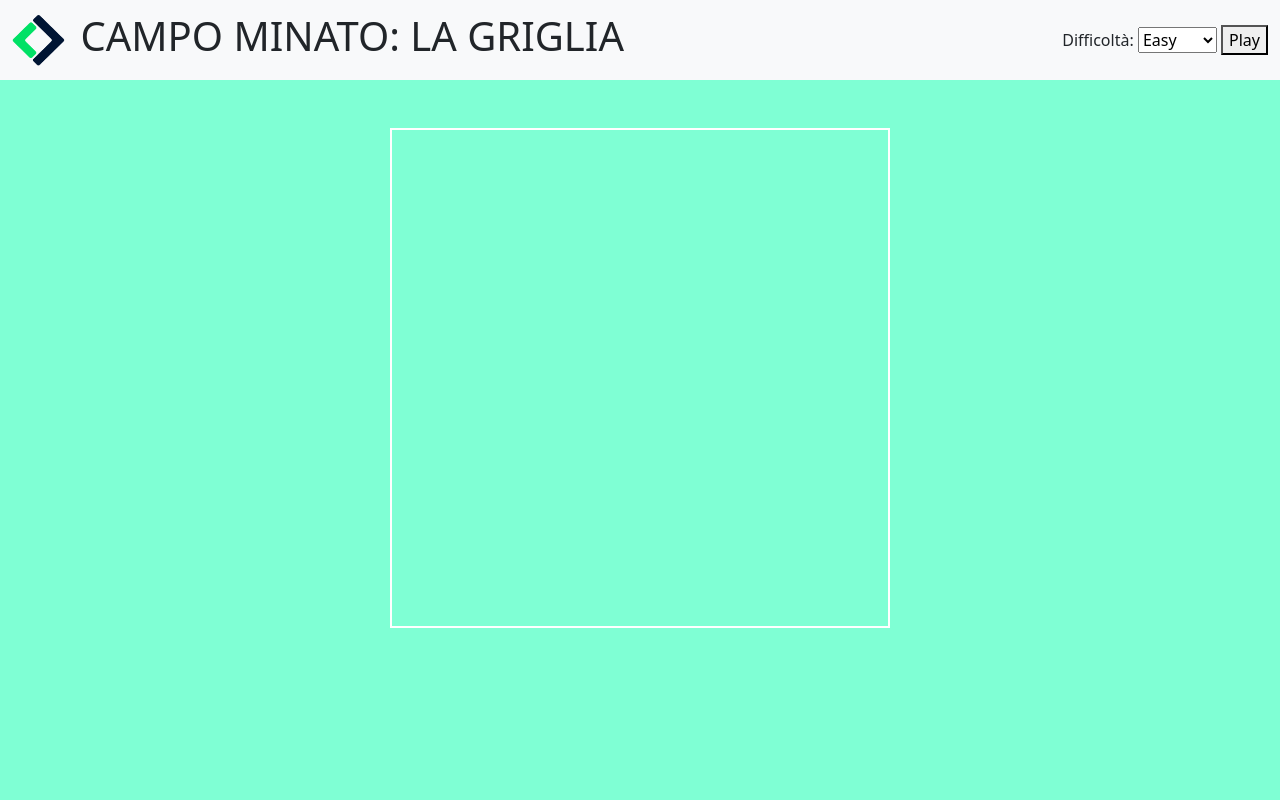
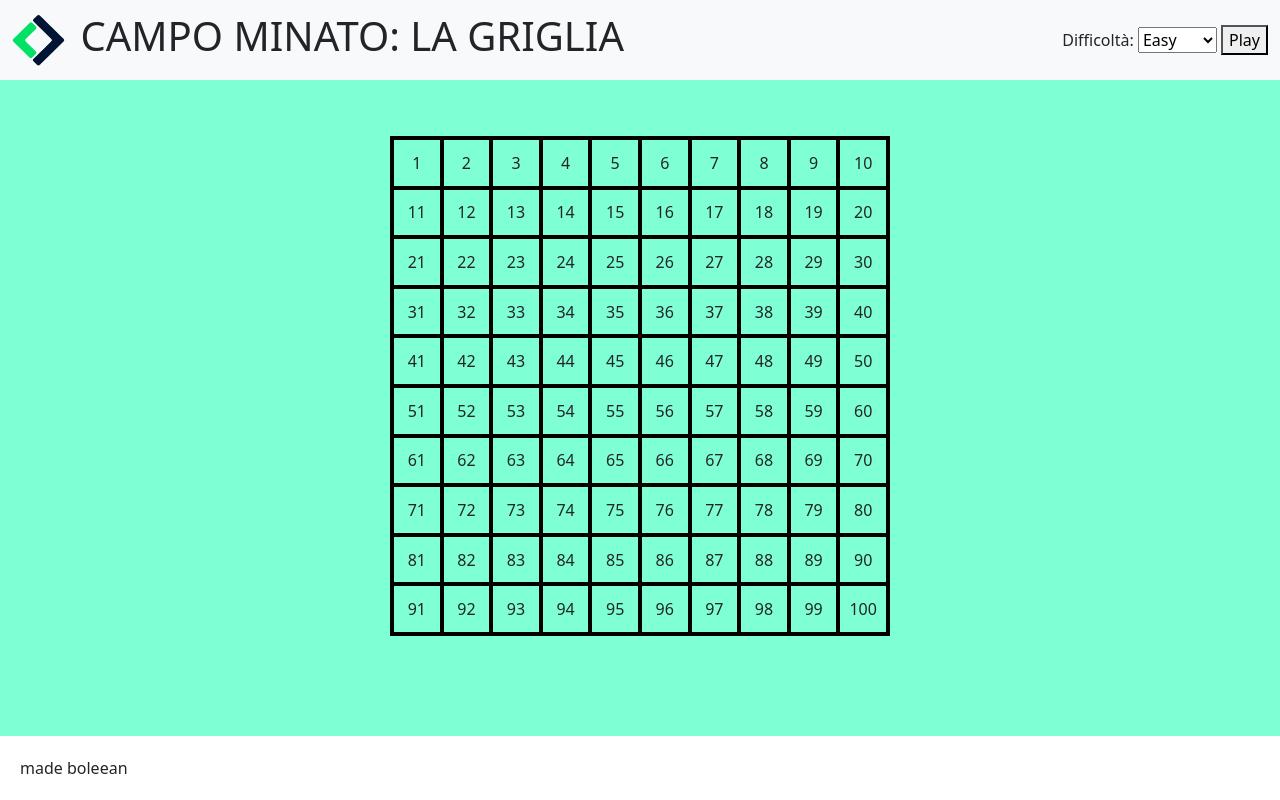
Before and after one commit to FedericoTrimarco/js-campominato-grid, a plain HTML site: page index.html in a window 1280 px wide. Both pictures are taken after a click on the button "Play". Drawn offline with nearby package versions, Linux system fonts and the light colour scheme.

Commit message:
add function gridSquare

```diff
--- a/CSS/style.css
+++ b/CSS/style.css
@@ -1,7 +1,9 @@
 /* GENERAL */
 body{
     background-color: #7fffd4;
+    height: 100vh;
 }
+
 /*  */
 
 nav{
@@ -11,13 +13,15 @@ nav{
 .grid{
     width: 500px;
     height: 500px;
-    border: 2px solid #fff;
+    border: 2px solid #000;
 }
 
 .square{
-    display: flex;
-    justify-content: center;
-    align-items: center;
-    border: 2px solid #fff;
+    border: 2px solid #000;
     cursor: pointer;
 }
+
+footer{
+    background-color: #fff;
+    padding: 20px;
+}
--- a/JS/main.js
+++ b/JS/main.js
@@ -39,6 +39,33 @@ btn.addEventListener('click', () => {
 
     // creazione griglia padre
     const grid = document.createElement('div');
-    grid.classList.add('d-flex', 'flex-wrap', 'grid');
+    grid.classList.add('grid', 'd-flex', 'flex-wrap');
     wrapGrid.append(grid);
+
+    for(let i = 1; i <= cellsNumber; i++){
+      const num = i;
+    // gen square
+    const square = gridSquare (num, cellsPerSide)
+    grid.append(square);
+    }
 });
+
+/***********
+ FUNZIONI
+***********/
+
+function gridSquare (num, cells){
+    const node = document.createElement('div');
+    node.classList.add('square', 'd-flex', 'justify-content-center', 'align-items-center');
+    node.style.width = `calc(100% / ${cells})`;
+    node.style.height = `calc(100% / ${cells})`;
+
+    // nodo span num
+    const span = document.createElement('span');
+    span.append(num);
+
+    // aggiunta dello span a quare
+    node.append(span);
+
+    return node;
+}
--- a/index.html
+++ b/index.html
@@ -10,7 +10,7 @@
     <link rel="stylesheet" href="./CSS/style.css">
     <title>campominato</title>
 </head>
-<body>
+<body class="d-flex flex-column">
     <header>
         <nav class="bg-light container-fluid d-flex align-items-center justify-content-between">
             <div class="navbar-brand d-flex h-100">
@@ -31,11 +31,13 @@
         </nav>
     </header>
 
-    <main class="wrap-grid d-flex justify-content-center mt-5">
+    <main class="wrap-grid d-flex justify-content-center mt-5 p-2 flex-grow-1">
         <h2>SELEZIONA UNA DIMENSION PER LA GRIGLIA</h2>
     </main>
 
-    <footer></footer>
+    <footer>
+        <span>made boleean</span>
+    </footer>
 
 
           <!-- JS -->
```
